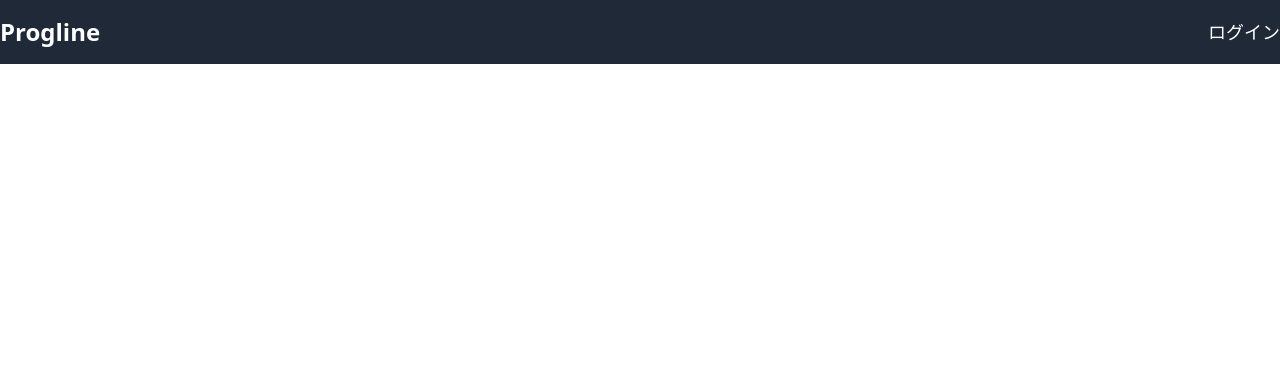
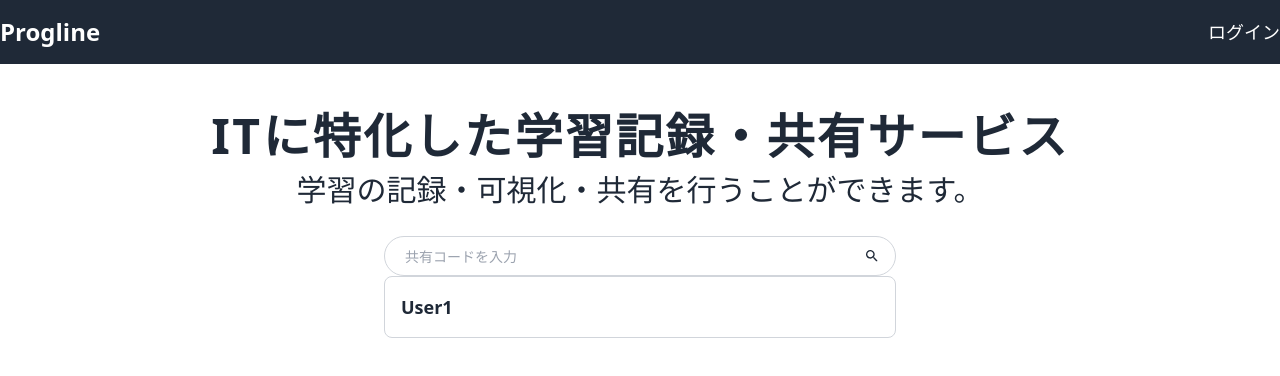
Before and after one commit to manato-alt/progline_front, a React (Create React App) app in the folder progline-app/: page / in a window 1280 px wide. Shown: the top 376 px of the page. Built offline with nearby package versions, Linux system fonts and the light colour scheme.

Commit message:
add:検索フォームと検索結果のUIを作成

```diff
--- a/progline-app/src/App.js
+++ b/progline-app/src/App.js
@@ -1,11 +1,13 @@
 import React from "react";
 import "./App.css";
 import Header from "./component/Header";
+import Top from "./component/Top/Top";
 
 function App() {
   return (
     <div className="App">
       <Header />
+      <Top />
     </div>
   );
 }
--- /dev/null
+++ b/progline-app/src/component/Top/SearchForm.jsx
@@ -0,0 +1,24 @@
+import React from "react";
+
+export default function SearchForm() {
+  return (
+    <div class="flex justify-center items-center mt-7">
+      <div class="relative w-2/5">
+        <input
+          type="text"
+          placeholder="共有コードを入力"
+          class="border border-gray-300 bg-white h-10 px-5 pr-10 rounded-full text-sm focus:outline-none w-full"
+        />
+        <button class="absolute right-0 top-0 mt-3 mr-4">
+          <svg
+            class="h-4 w-4 fill-current"
+            xmlns="http://www.w3.org/2000/svg"
+            viewBox="0 0 24 24"
+          >
+            <path d="M15.5 14h-.79l-.28-.27a6.5 6.5 0 0 0 1.48-5.34c-.47-2.78-2.79-5-5.59-5.34a6.505 6.505 0 0 0-7.27 7.27c.34 2.8 2.56 5.12 5.34 5.59a6.5 6.5 0 0 0 5.34-1.48l.27.28v.79l4.25 4.25c.41.41 1.08.41 1.49 0 .41-.41.41-1.08 0-1.49L15.5 14zm-6 0C7.01 14 5 11.99 5 9.5S7.01 5 9.5 5 14 7.01 14 9.5 11.99 14 9.5 14z" />
+          </svg>
+        </button>
+      </div>
+    </div>
+  );
+}
--- /dev/null
+++ b/progline-app/src/component/Top/Top.jsx
@@ -0,0 +1,22 @@
+import React from "react";
+import SearchForm from "./SearchForm";
+import UserList from "./UserList";
+
+export default function Top() {
+  return (
+    <div class="py-12">
+      <div class="flex justify-center items-center">
+        <div class="text-center">
+          <h1 class="text-5xl font-bold tracking-wider">
+            ITに特化した学習記録・共有サービス
+          </h1>
+          <p class="text-3xl mt-3">
+            学習の記録・可視化・共有を行うことができます。
+          </p>
+        </div>
+      </div>
+      <SearchForm />
+      <UserList />
+    </div>
+  );
+}
--- /dev/null
+++ b/progline-app/src/component/Top/UserList.jsx
@@ -0,0 +1,13 @@
+import React from "react";
+
+export default function UserList() {
+  return (
+    <div class="flex justify-center items-center">
+      <div class="border border-gray-300 bg-white rounded-lg p-4 w-2/5">
+        <div>
+          <p class="text-lg font-bold text-left">User1</p>
+        </div>
+      </div>
+    </div>
+  );
+}
```
